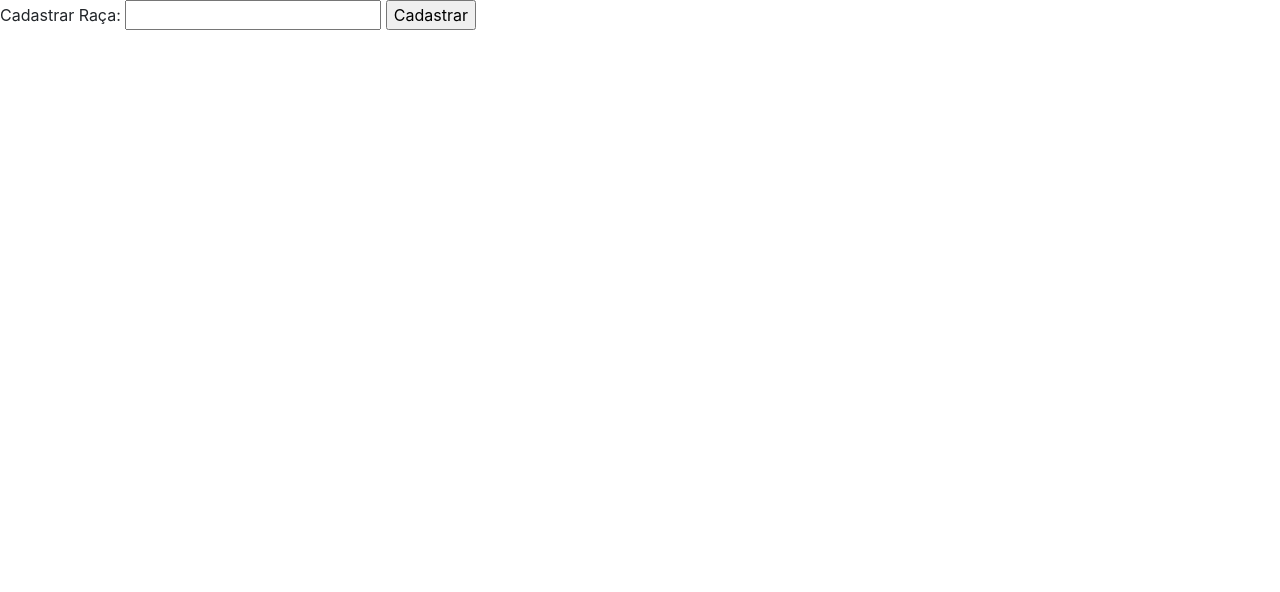
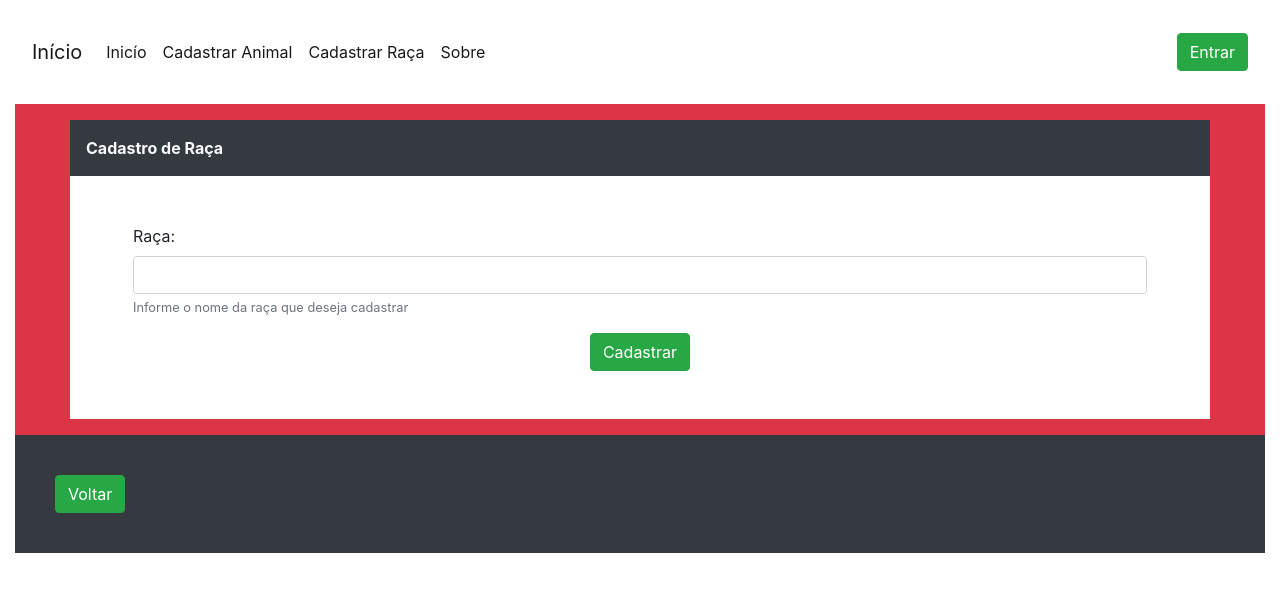
Before and after one commit to Lonlas/CastraPet, a PHP site: page /CastraPet/view/cadRaca.php in a window 1280 px wide. Shown: the top 592 px of the page. Run offline with PHP 8.4, Linux system fonts and the light colour scheme; some libraries are stand-ins or nearby versions.

Commit message:
Boostrap da tela de Cadastro de Raça

```diff
--- a/view/cadRaca.php
+++ b/view/cadRaca.php
@@ -7,15 +7,36 @@
     <title>CastraPet</title>
     <!-- EXTENSÃO BOOTSTRAP -->
     <link rel="stylesheet" href="<?php echo URL; ?>recursos/css/bootstrap.min.css">
-
 </head>
 <body>
     <!-- CORPO -->
-    <form action="cadastrar-raca" method="POST">
-        <label for="raca">Cadastrar Raça:</label>
-        <input type="text" id="raca" name="txtRaca" required>
-        <input type="submit" value="Cadastrar">
-    </form>
+    <?php include_once "menu.php";?>
+
+    <div class="container-fluid">
+        <div class="bg-danger">
+            <div class="row p-3">
+                <div class="container bg-dark text-light font-weight-bold p-3">
+                    Cadastro de Raça
+                </div>
+                <div class="container bg-white">
+                    <form action="cadastrar-raca" class="p-5" method="POST">
+                        <div class="form-group">
+                            <label for="raca">Raça:</label>
+                            <input type="text" id="raca" name="txtRaca" class="form-control" placeholder="" required>
+                            <small class="form-text text-muted">Informe o nome da raça que deseja cadastrar</small>
+                        </div>
+                        <div class="text-center">
+                            <input type="submit" class="btn btn-success align-middle" value="Cadastrar">
+                        </div>
+                    </form>
+                </div>
+            </div>
+        </div>
+        <footer class="container-fluid text-left bg-dark" style="padding: 2.5rem; color:white; background:var(--preto);">
+            <a href="<?php echo URL.'inicio'; ?>" class="btn btn-success my-2 my-sm-0">Voltar</a>
+        </footer>
+    </div>
+
     <!-- /CORPO -->
 
     <!-- EXTENSÃO BOOTSTRAP -->
```
